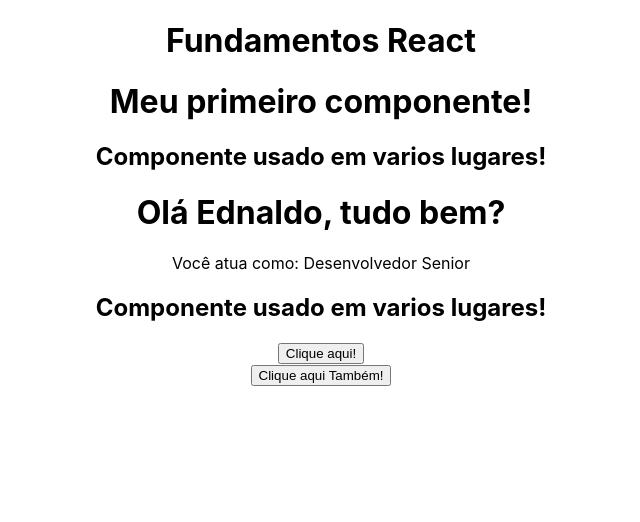
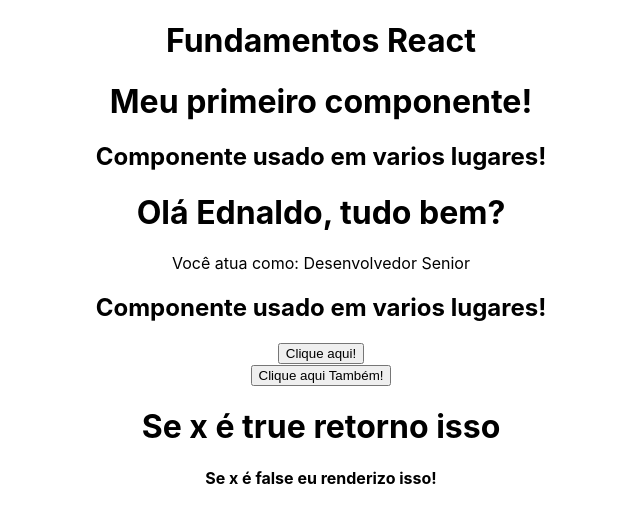
Before and after one commit to Miguelito2926/Treinamento-React, a React (Create React App) app: page / in a window 1280 px wide. Shown: the top 522 px of the page, without its empty margins (319-959 px from the left). Built offline with nearby package versions, Linux system fonts and the light colour scheme.

Commit message:
Trabalhando com função e jsx fora do return

```diff
--- a/src/components/Events.js
+++ b/src/components/Events.js
@@ -3,6 +3,15 @@ export default function Events () {
     console.log(event)
     console.log('Você ativou o Evento')
   }
+
+  const renderSomething = (x) => {
+    if (x) {
+        return <h1>Se x é true retorno isso</h1>;
+    } else {
+        return <h4> Se x é false eu renderizo isso!</h4>
+    }
+  };
+
   return (
     <div>
       <div>
@@ -11,6 +20,9 @@ export default function Events () {
       <div>
         <button onClick={() => console.log("Clicou em outro evento")}>Clique aqui Também!</button>
       </div>
+
+      {renderSomething(true)}
+      {renderSomething(false)}
     </div>
   )
 }
```
